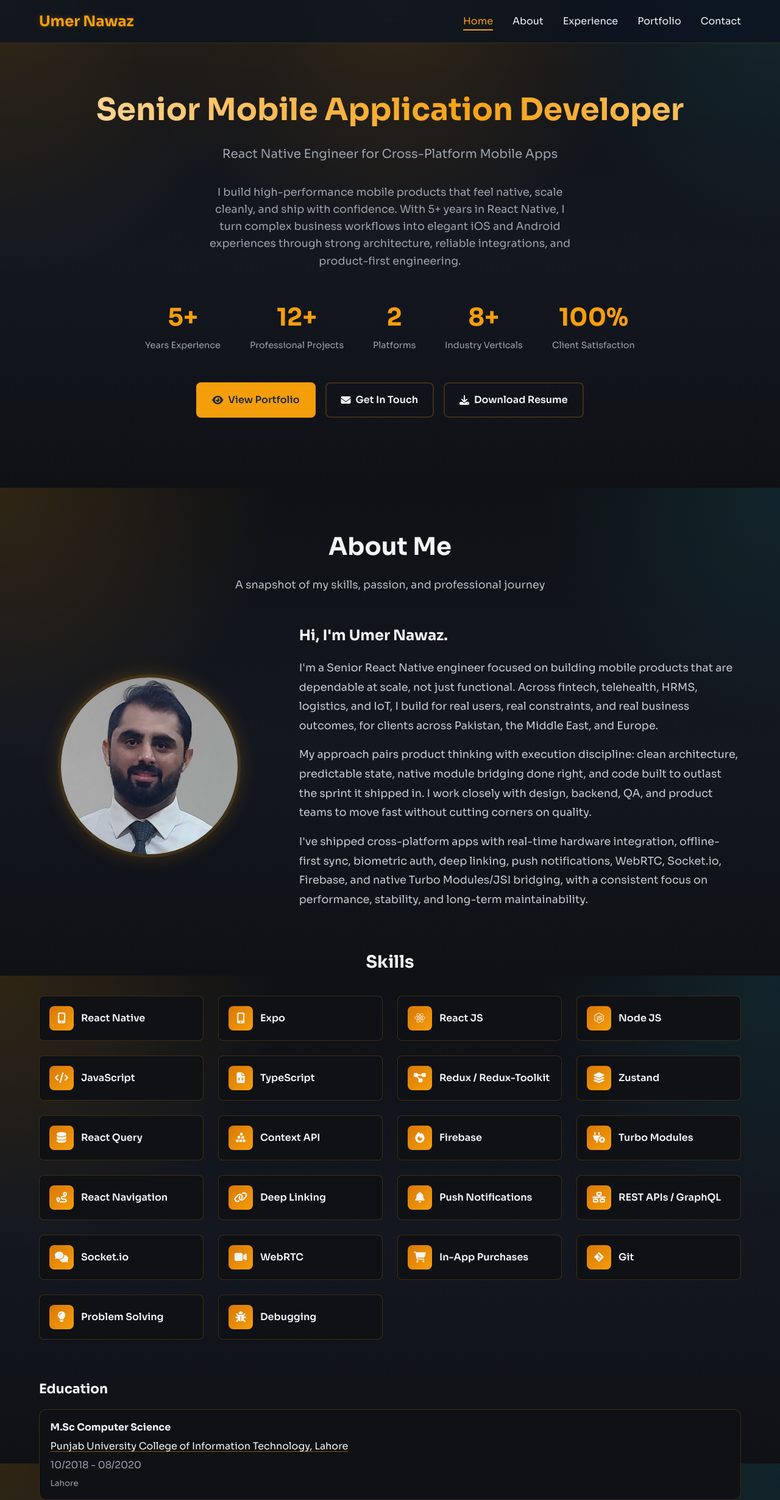
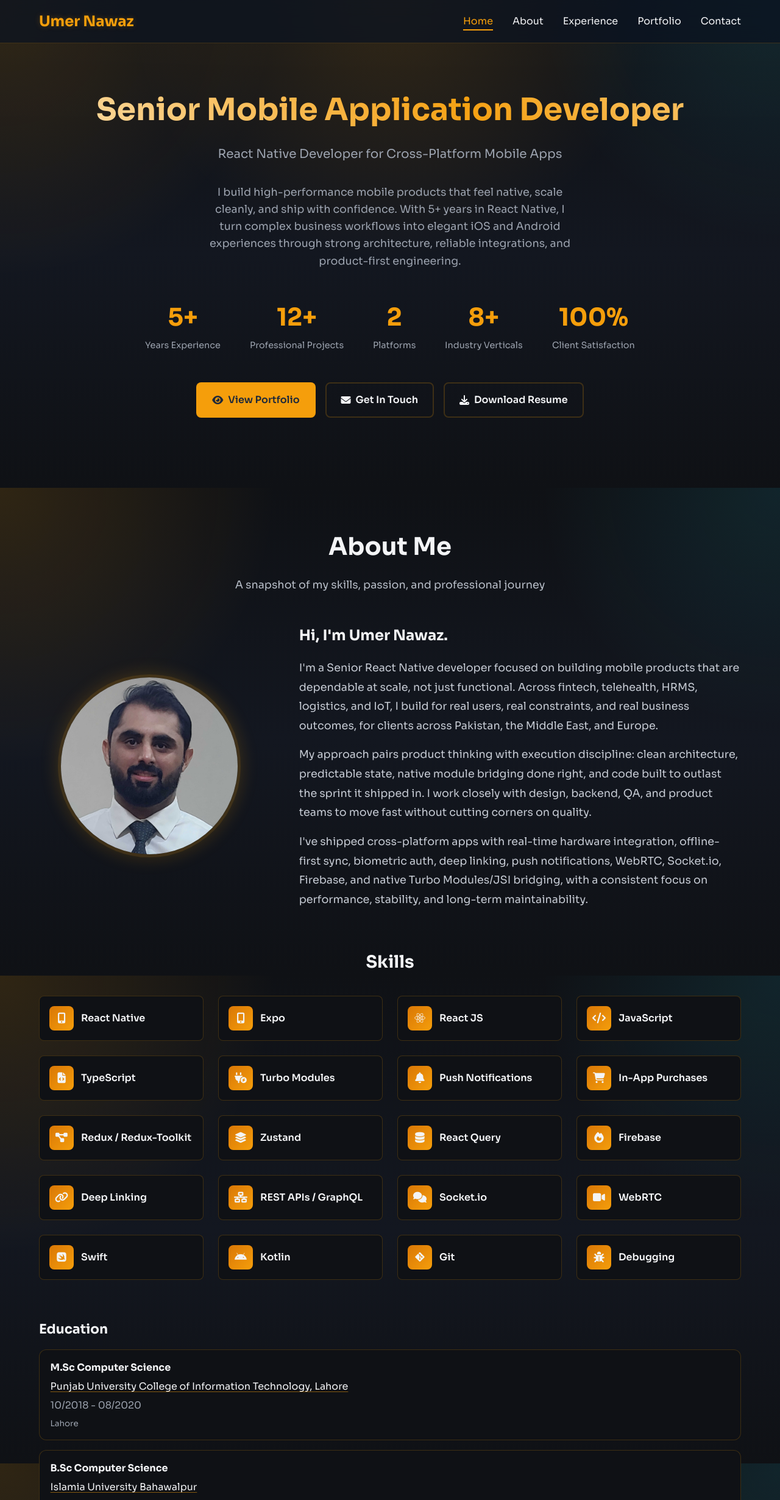
Before and after one commit to WarraichUmer95/portfolio, a React (Vite) app: page / in a window 1280 px wide. Shown: the top 2460 px of the page at 61% size. Built offline with nearby package versions, Linux system fonts and the light colour scheme.

Commit message:
updated skills

```diff
--- a/src/data/about.js
+++ b/src/data/about.js
@@ -4,7 +4,7 @@ export const about = {
   heading: "Hi, I'm Umer Nawaz.",
   imageAlt: "Umer Nawaz",
   paragraphs: [
-    "I'm a Senior React Native engineer focused on building mobile products that are dependable at scale, not just functional. Across fintech, telehealth, HRMS, logistics, and IoT, I build for real users, real constraints, and real business outcomes, for clients across Pakistan, the Middle East, and Europe.",
+    "I'm a Senior React Native developer focused on building mobile products that are dependable at scale, not just functional. Across fintech, telehealth, HRMS, logistics, and IoT, I build for real users, real constraints, and real business outcomes, for clients across Pakistan, the Middle East, and Europe.",
     "My approach pairs product thinking with execution discipline: clean architecture, predictable state, native module bridging done right, and code built to outlast the sprint it shipped in. I work closely with design, backend, QA, and product teams to move fast without cutting corners on quality.",
     "I've shipped cross-platform apps with real-time hardware integration, offline-first sync, biometric auth, deep linking, push notifications, WebRTC, Socket.io, Firebase, and native Turbo Modules/JSI bridging, with a consistent focus on performance, stability, and long-term maintainability.",
   ],
@@ -12,24 +12,26 @@ export const about = {
     { name: "React Native", iconClass: "fas fa-mobile-screen-button" },
     { name: "Expo", iconClass: "fas fa-mobile-screen-button" },
     { name: "React JS", iconClass: "fab fa-react" },
-    { name: "Node JS", iconClass: "fab fa-node-js" },
+    // { name: "Node JS", iconClass: "fab fa-node-js" },
     { name: "JavaScript", iconClass: "fas fa-code" },
     { name: "TypeScript", iconClass: "fas fa-file-code" },
+    { name: "Turbo Modules", iconClass: "fas fa-plug-circle-bolt" },
+    { name: "Push Notifications", iconClass: "fas fa-bell" },
+    { name: "In-App Purchases", iconClass: "fas fa-cart-shopping" },
     { name: "Redux / Redux-Toolkit", iconClass: "fas fa-diagram-project" },
     { name: "Zustand", iconClass: "fas fa-layer-group" },
     { name: "React Query", iconClass: "fas fa-database" },
-    { name: "Context API", iconClass: "fas fa-cubes-stacked" },
+    // { name: "Context API", iconClass: "fas fa-cubes-stacked" },
     { name: "Firebase", iconClass: "fas fa-fire" },
-    { name: "Turbo Modules", iconClass: "fas fa-plug-circle-bolt" },
-    { name: "React Navigation", iconClass: "fas fa-route" },
+    // { name: "React Navigation", iconClass: "fas fa-route" },
     { name: "Deep Linking", iconClass: "fas fa-link" },
-    { name: "Push Notifications", iconClass: "fas fa-bell" },
     { name: "REST APIs / GraphQL", iconClass: "fas fa-network-wired" },
     { name: "Socket.io", iconClass: "fas fa-comments" },
     { name: "WebRTC", iconClass: "fas fa-video" },
-    { name: "In-App Purchases", iconClass: "fas fa-cart-shopping" },
+    { name: "Swift", iconClass: "fab fa-swift" },
+    { name: "Kotlin", iconClass: "fab fa-android" },
     { name: "Git", iconClass: "fab fa-git-alt" },
-    { name: "Problem Solving", iconClass: "fas fa-lightbulb" },
+    // { name: "Problem Solving", iconClass: "fas fa-lightbulb" },
     { name: "Debugging", iconClass: "fas fa-bug" },
   ],
   education: [
--- a/src/data/hero.js
+++ b/src/data/hero.js
@@ -1,6 +1,6 @@
 export const hero = {
   title: "Senior Mobile Application Developer",
-  subtitle: "React Native Engineer for Cross-Platform Mobile Apps",
+  subtitle: "React Native Developer for Cross-Platform Mobile Apps",
   description:
     "I build high-performance mobile products that feel native, scale cleanly, and ship with confidence. With 5+ years in React Native, I turn complex business workflows into elegant iOS and Android experiences through strong architecture, reliable integrations, and product-first engineering.",
   stats: [
```
Also changed, not shown: 1 other file (tests, documents, lock files or other folders).
